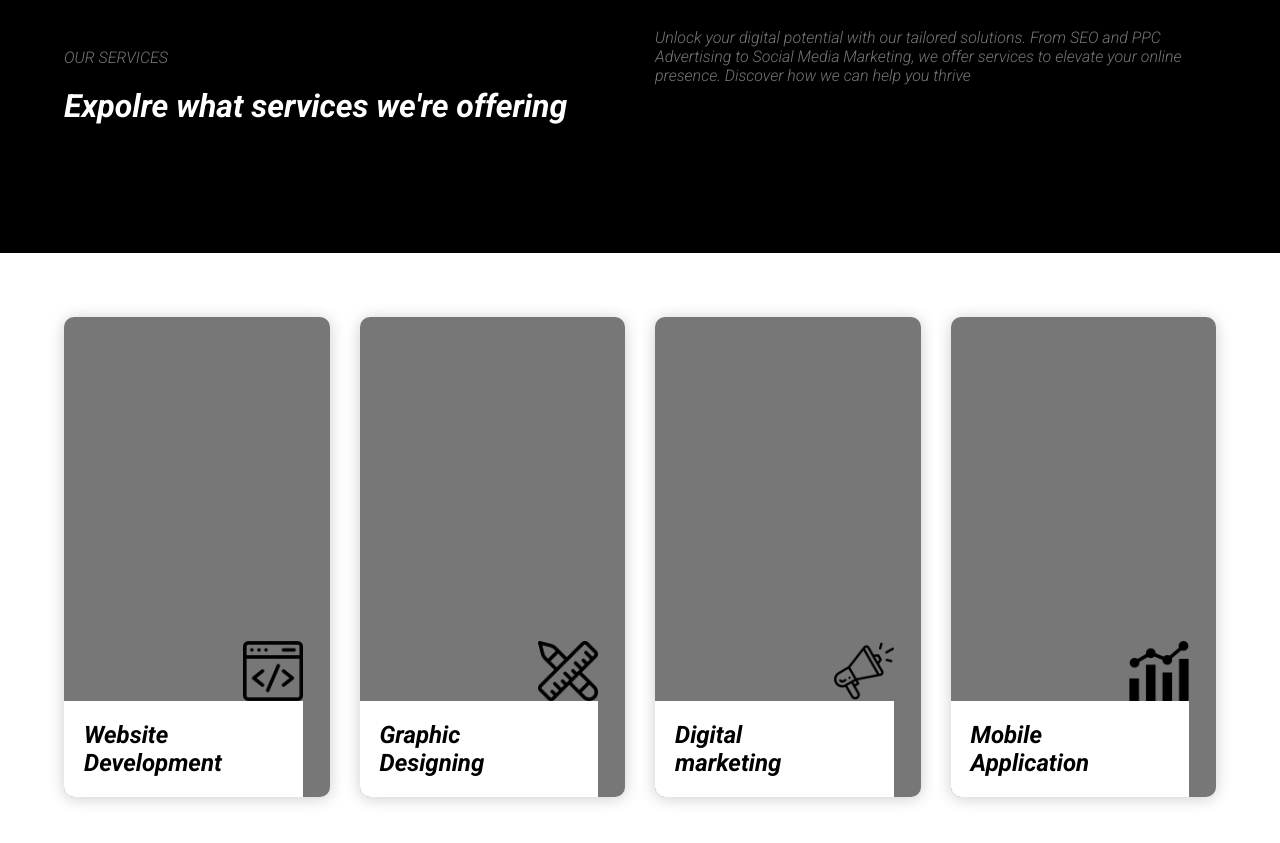
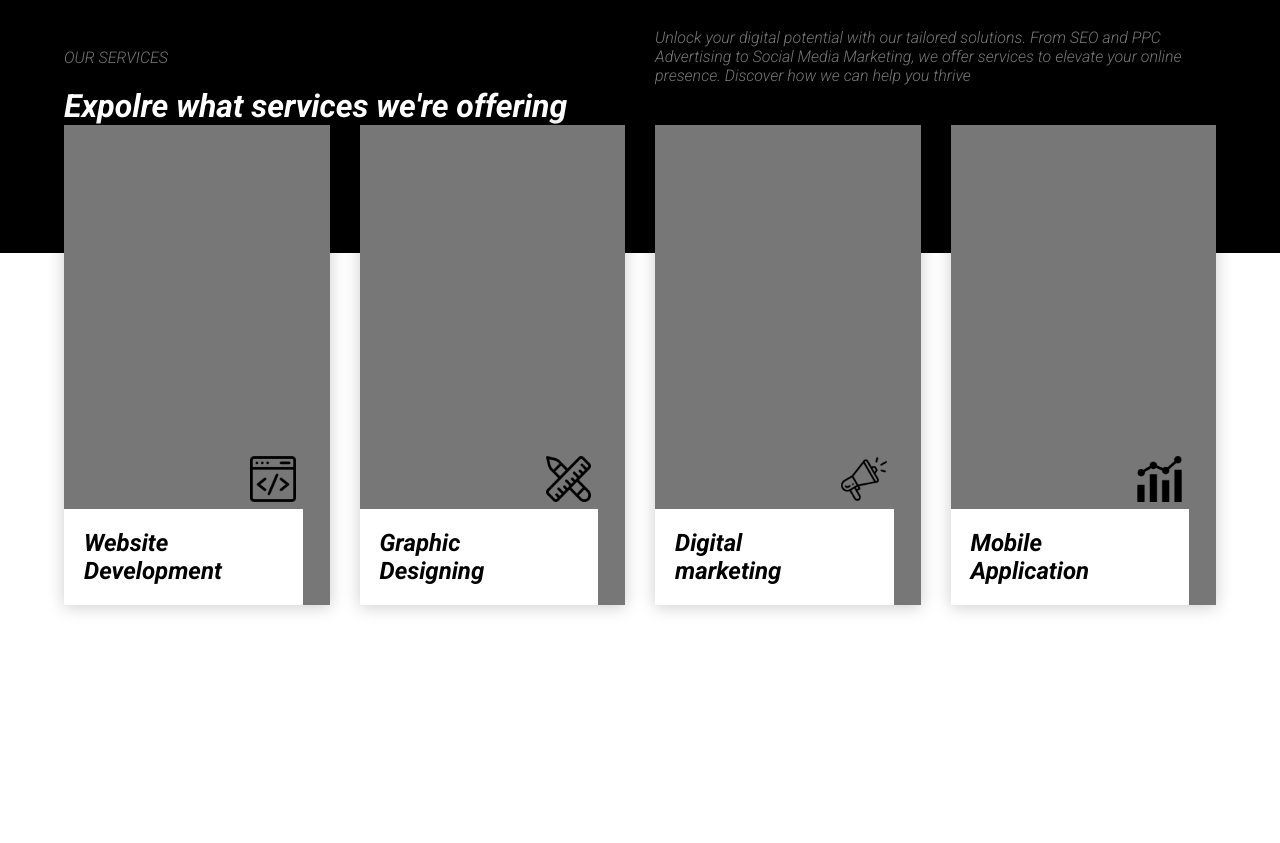
Before and after one commit to emmapeter/ZippaMarketing, a plain HTML site: page index.html in a window 1280 px wide. Shown: the part 900-1743 px from the top of the page. Drawn offline with nearby package versions, Linux system fonts and the light colour scheme; a web font is replaced by a local one.

Commit message:
second_push

```diff
--- a/style.css
+++ b/style.css
@@ -356,14 +356,15 @@ nav .navlist a:hover {
     box-shadow: 0 .1rem 1rem rgba(0, 0, 0, .2);
     width: 100%;
     height: 60vh;
-    border-radius: 10px;
     position: relative;
+    top: -40%;
     background-color: #777777;
     overflow: hidden;
 }
 
 .card .visible img {
     width: 60px;
+    padding: 3%;
 }
 
 .visible {
@@ -380,7 +381,7 @@ nav .navlist a:hover {
 .card .visible  h2 {
     display: flex;
     font-size: 1.5em;
-    padding: 20px 50px 20px 20px;
+    padding: 20px 70px 20px 20px;
     width: 100%;
     font-weight: var(--h2_font-weight);
     background-color: var(--primary-color);
```
